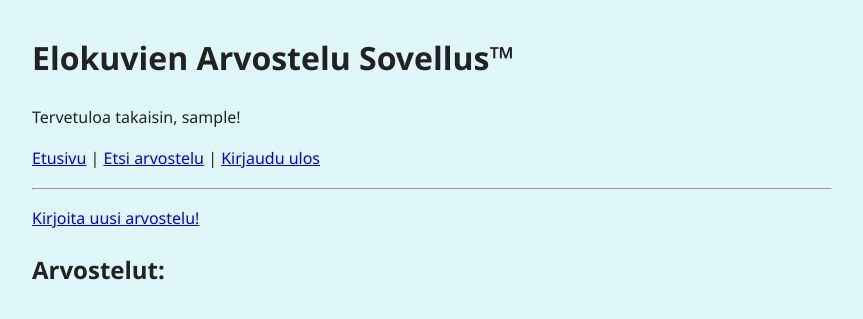
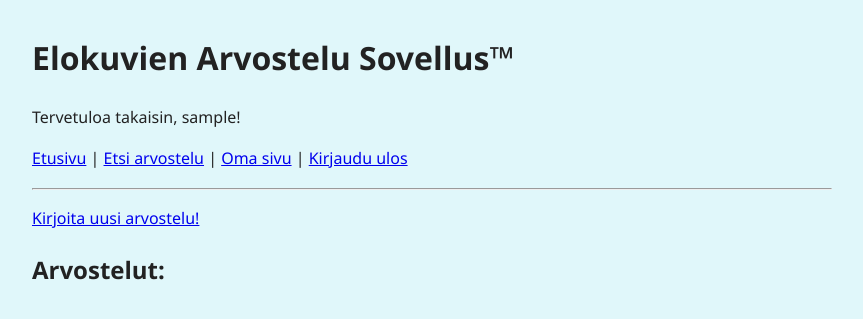
Before and after one commit to wentzelo/TIKAWE-Elokuva-Arvostelu, a Flask app: page / in a window 1280 px wide. Shown: the top 319 px of the page, without its empty margins (208-1071 px from the left). Run offline with Flask 3, Linux system fonts and the light colour scheme; the visitor is signed in with stand-in values (Sample User, id 1); data comes from the database, SQL or seed files in the repository; data that the repository does not hold is empty.

Commit message:
Added link to the users own user page to main page.

```diff
--- a/templates/layout.html
+++ b/templates/layout.html
@@ -19,10 +19,11 @@
     <a href="/">Etusivu</a>
     | <a href="/search_post">Etsi arvostelu</a>
     {% if session.username %}
-      | <a href="/logout">Kirjaudu ulos</a>
+        | <a href="/user/{{ session.user_id }}">Oma sivu</a>
+        | <a href="/logout">Kirjaudu ulos</a>
     {% else %}
-      | <a href="/login">Kirjaudu sisään</a>
-      | <a href="/register">Rekisteröidy</a>
+        | <a href="/login">Kirjaudu sisään</a>
+        | <a href="/register">Rekisteröidy</a>
     {% endif %}
   </p>
   <hr>
```
